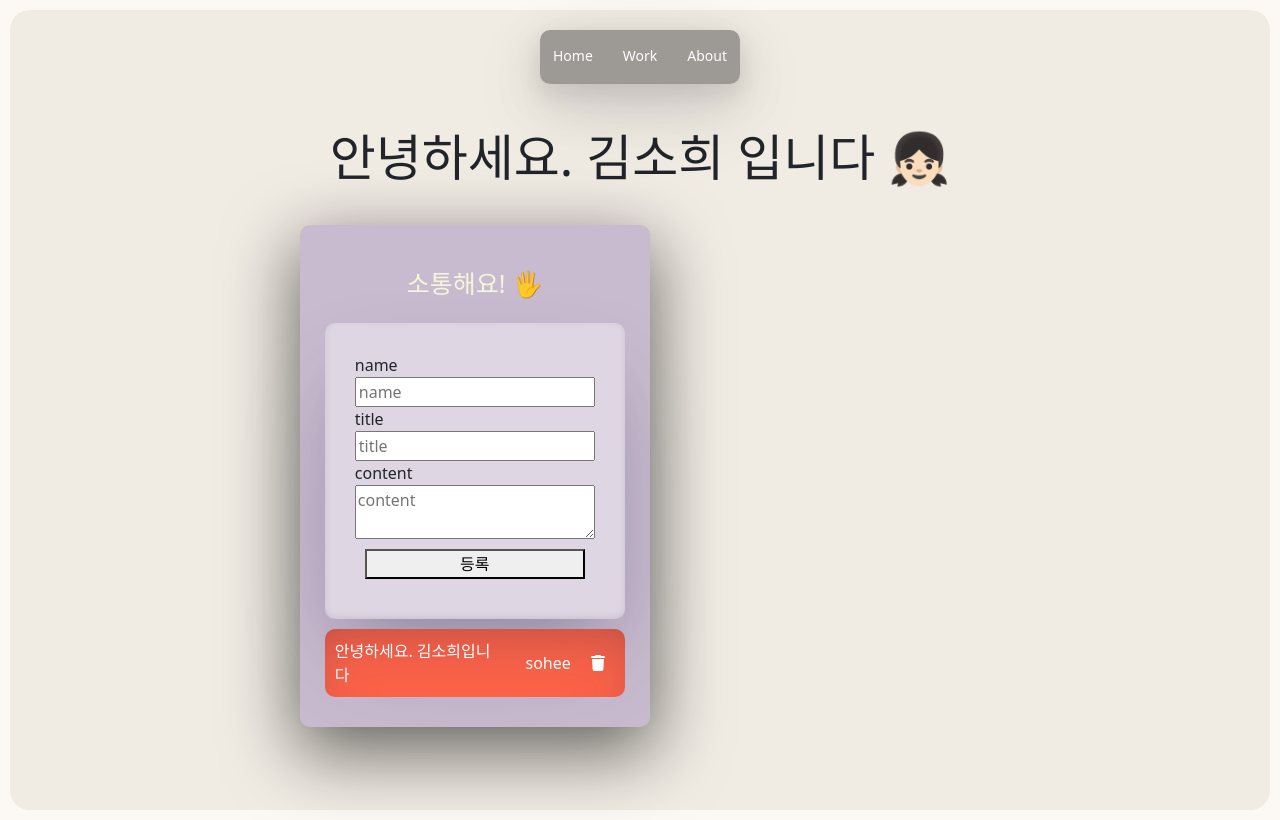
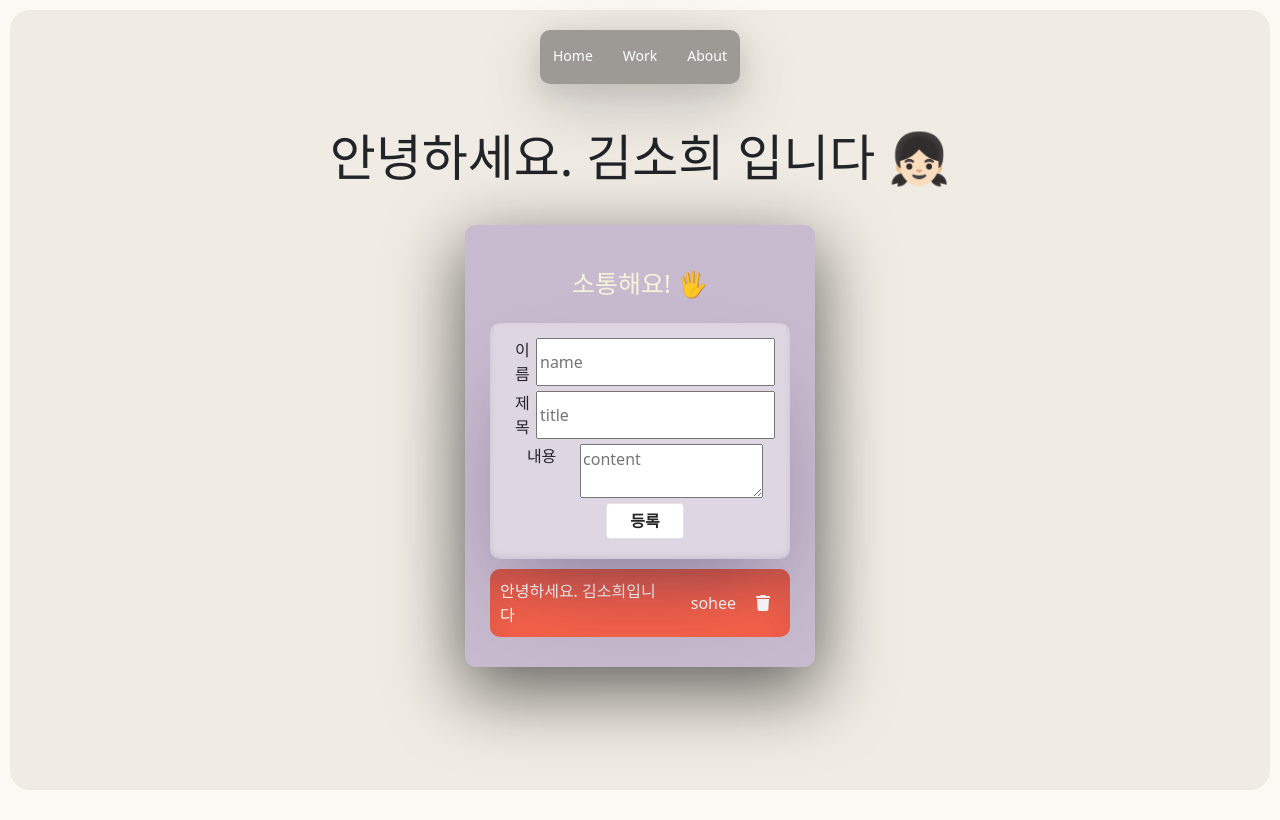
Before and after one commit to sohee063/sohee-page, a React (Create React App) app: page /about in a window 1280 px wide. Built offline with nearby package versions, Linux system fonts and the light colour scheme; no server answers.

Commit message:
work페이지 수정

```diff
--- a/src/App.css
+++ b/src/App.css
@@ -6,7 +6,7 @@
 
 html {
   width: 100%;
-  /* height: 100%; */
+  height: 100%;
   padding: 10px;
   background-color: #fcf8f3;
 }
@@ -18,7 +18,7 @@ body {
   background-color: #f0ebe3;
   border-radius: 20px;
   width: 100%;
-  /* height: 100vh; */
+  height: 100%;
 }
 
 #root {
@@ -27,7 +27,7 @@ body {
 
 .app {
   width: 100%;
-  height: 100vh;
+  height: 100%;
   padding: 30px;
   position: relative;
   display: flex;
@@ -196,7 +196,6 @@ body {
 }
 
 .main {
-  margin-top: 100px;
   background-color: #dcd7c9;
   background-repeat: no-repeat;
   width: 500px;
--- a/src/component/Massage.js
+++ b/src/component/Massage.js
@@ -100,7 +100,7 @@ const MsgClick = styled.div`
     width: 100%;
     margin-bottom: 20px;
     display: flex;
-    justify-content: center;
+    justify-content: cen;
 
     > span,
     button {
--- a/src/component/MassageInput.js
+++ b/src/component/MassageInput.js
@@ -10,21 +10,11 @@ const MassageInput = () => {
   const [content, setContent] = useState("");
   const [title, setTitle] = useState("");
   const dispatch = useDispatch();
-
-  const inputName = (e) => {
-    setName(e.target.value);
-  };
-  const inputTitle = (e) => {
-    setTitle(e.target.value);
-  };
-  const inputContent = (e) => {
-    setContent(e.target.value);
-  };
-
   const onSubmit = (e) => {
     e.preventDefault();
     setId(Math.floor(Math.random() * 10000));
     dispatch(noticeAction.addNoticeMsg(id, name, title, content));
+    e.target.reset(); // submit 후 form 빈칸으로 리셋
   };
 
   return (
@@ -33,33 +23,36 @@ const MassageInput = () => {
         <Tittle>소통해요! 🖐</Tittle>
         <InputBox>
           <div>
-            <label for="name">name</label>
+            <label for="name">이름</label>
             <input
               id="name"
-              onChange={inputName}
+              onChange={(e) => setName(e.target.value)}
               type="text"
               placeholder="name"
             />
           </div>
           <div>
-            <label for="title">title</label>
+            <label for="title">제목</label>
             <input
               id="title"
-              onChange={inputTitle}
+              onChange={(e) => setTitle(e.target.value)}
               type="text"
               placeholder="title"
             />
           </div>
           <div>
-            <label for="content">content</label>
+            <label for="content">내용</label>
             <textarea
               id="content"
-              onChange={inputContent}
+              onChange={(e) => setContent(e.target.value)}
               type="text"
+              style={{ width: 183 }}
               placeholder="content"
             />
           </div>
-          <button>등록</button>
+          <div>
+            <button>등록</button>
+          </div>
         </InputBox>
       </form>
       <Massages setId={setId} />
@@ -70,20 +63,68 @@ const MassageInput = () => {
 const InputBox = styled.div`
   border-radius: 10px;
   background-color: rgba(255, 255, 255, 0.4);
-  padding: 30px;
+  padding: 15px;
   width: 300px;
   display: flex;
   flex-direction: column;
   box-shadow: rgba(50, 50, 93, 0.3) 0px 50px 100px -20px,
     rgba(0, 0, 0, 0.1) 0px 30px 60px -30px,
     rgba(10, 37, 64, 0.1) 0px -2px 6px 0px inset;
+  position: relative;
+  > div {
+    margin-left: 10px;
+    margin-bottom: 5px;
+    display: flex;
+    justify-content: space-around;
+  }
+  > div:nth-child(4) {
+    button {
+      align-items: center;
+      background-color: #ffffff;
+      border: 1px solid rgba(0, 0, 0, 0.1);
+      border-radius: 0.25rem;
+      box-shadow: rgba(0, 0, 0, 0.02) 0 1px 3px 0;
+      box-sizing: border-box;
+      color: rgba(0, 0, 0, 0.85);
+      cursor: pointer;
+      display: inline-flex;
+      font-family: system-ui, -apple-system, system-ui, "Helvetica Neue",
+        Helvetica, Arial, sans-serif;
+      font-size: 16px;
+      font-weight: 600;
+      justify-content: center;
+      line-height: 0.5;
+      margin: 0;
+      min-height: 1rem;
+      padding: calc(0.875rem - 1px) calc(1.5rem - 1px);
+      position: relative;
+      text-decoration: none;
+      transition: all 250ms;
+      user-select: none;
+      -webkit-user-select: none;
+      touch-action: manipulation;
+      vertical-align: baseline;
+      width: auto;
+    }
 
-  > div {
-    display: flex;
-    flex-direction: column;
-  }
-  > button {
-    margin: 10px;
+    button:hover,
+    button:focus {
+      border-color: rgba(0, 0, 0, 0.15);
+      box-shadow: rgba(0, 0, 0, 0.1) 0 4px 12px;
+      color: rgba(0, 0, 0, 0.65);
+    }
+
+    button:hover {
+      transform: translateY(-1px);
+    }
+
+    button:active {
+      background-color: #f0f0f1;
+      border-color: rgba(0, 0, 0, 0.15);
+      box-shadow: rgba(0, 0, 0, 0.06) 0 2px 4px;
+      color: rgba(0, 0, 0, 0.65);
+      transform: translateY(0);
+    }
   }
 `;
 
--- a/src/page/About.js
+++ b/src/page/About.js
@@ -8,6 +8,7 @@ const About = () => {
     margin-top: 50px;
     display: flex;
     flex-direction: column;
+    align-items: center;
   `;
   const AboutTittle = styled.div`
     font-size: 50px;
--- a/src/page/Home.jsx
+++ b/src/page/Home.jsx
@@ -3,16 +3,17 @@ import { useScrollY } from "../redux/Scroll";
 import { useNavigate } from "react-router-dom";
 import { useLocation } from "react-router-dom";
 import HomeTyping from "../component/HomeTyping";
+import React, { useEffect } from "react";
 
 const Home = () => {
   const navigate = useNavigate();
-  const { pathname } = useLocation();
   let scroll = useScrollY();
-  // useEffect(() => {
-  //   if (scroll === 1) {
-  //     navigate("/work");
-  //   }
-  // }, [scroll, pathname]);
+
+  useEffect(() => {
+    if (scroll) {
+      navigate("/work");
+    }
+  }, [scroll]);
 
   return (
     <S.HomeContainer>
@@ -27,40 +28,3 @@ const Home = () => {
 };
 
 export default Home;
-
-// new TypeIt("#element", {
-//   lifeLike: false,
-//   speed: 0
-// })
-// .type("S")
-// .pause(120)
-// .type("O")
-// .pause(272)
-// .type("H")
-// .pause(147)
-// .type("E")
-// .pause(270)
-// .type("E")
-// .pause(630)
-// .type(" ")
-// .pause(554)
-// .type("W")
-// .pause(210)
-// .type("O")
-// .pause(225)
-// .type("R")
-// .pause(375)
-// .type("K")
-// .pause(330)
-// .type(" ")
-// .pause(391)
-// .type("S")
-// .pause(300)
-// .type("P")
-// .pause(133)
-// .type("A")
-// .pause(271)
-// .type("C")
-// .pause(121)
-// .type("E")
-// .go();
--- a/src/page/Work/index.js
+++ b/src/page/Work/index.js
@@ -1,21 +1,47 @@
 import React, { useEffect } from "react";
 import Weather from "./Weather";
+import { useState } from "react";
 import { useNavigate } from "react-router-dom";
-import { useScrollY } from "../../redux/Scroll";
+import styled from "styled-components";
+import weatherimg from "../../img/weather-app.png";
 
 const Work = () => {
-  const navigate = useNavigate();
-  // let scroll = useScrollY();
-  // useEffect(() => {
-  //   if (scroll === 1) {
-  //     navigate("/about");
-  //   }
-  // }, [scroll]);
+  const [isSelect, setIsSelect] = useState(false);
+  const onClick = () => {
+    setIsSelect(!isSelect);
+  };
   return (
-    <div>
-      <Weather />
-    </div>
+    <WeatherPage>
+      {isSelect ? (
+        <div onClick={onClick}>날씨 앱</div>
+      ) : (
+        <img onClick={onClick} src={weatherimg} />
+      )}
+    </WeatherPage>
   );
 };
 
+const WeatherPage = styled.div`
+  transition: 500ms;
+  margin-top: 100px;
+  > div {
+    color: white;
+    width: 500px;
+    height: 300px;
+    background-color: #2c3333;
+    border-radius: 15px;
+    box-shadow: rgba(0, 0, 0, 0.25) 0px 25px 50px -12px;
+  }
+  > img {
+    width: 500px;
+    height: 300px;
+    border-radius: 15px;
+    box-shadow: rgba(0, 0, 0, 0.25) 0px 25px 50px -12px;
+  }
+  > img:hover {
+    transform: scale(1.03);
+    transition: 500ms;
+  }
+`;
+
 export default Work;
--- a/src/redux/Scroll.js
+++ b/src/redux/Scroll.js
@@ -1,16 +1,16 @@
 import { useState, useEffect } from "react";
 
 export function useScrollY() {
-  const [scrollY, setScrollY] = useState(0);
+  const [scrollY, setScrollY] = useState(false);
 
   const listener = () => {
-    setScrollY(window.pageYOffset);
+    setScrollY(true);
   };
 
   useEffect(() => {
-    window.addEventListener("scroll", listener);
+    window.addEventListener("mousewheel", listener);
     return () => {
-      window.removeEventListener("scroll", listener);
+      window.removeEventListener("mousewheel", listener);
     };
   });
 
--- a/src/redux/reducers/noticeReducer.js
+++ b/src/redux/reducers/noticeReducer.js
@@ -5,7 +5,7 @@ let initialState = {
       name: "sohee",
       title: "안녕하세요. 김소희입니다",
       content:
-        "저는 하드웨어 개발자에서 프론트엔드 개발자로 전향하기 위해 열심히 달려가고 있습니다. 👶🏻",
+        "하드웨어 개발자에서 프론트엔드 개발자로 전향하기 위해 열심히 달려가는 중입니다. 👶🏻",
     },
   ],
 };
```
